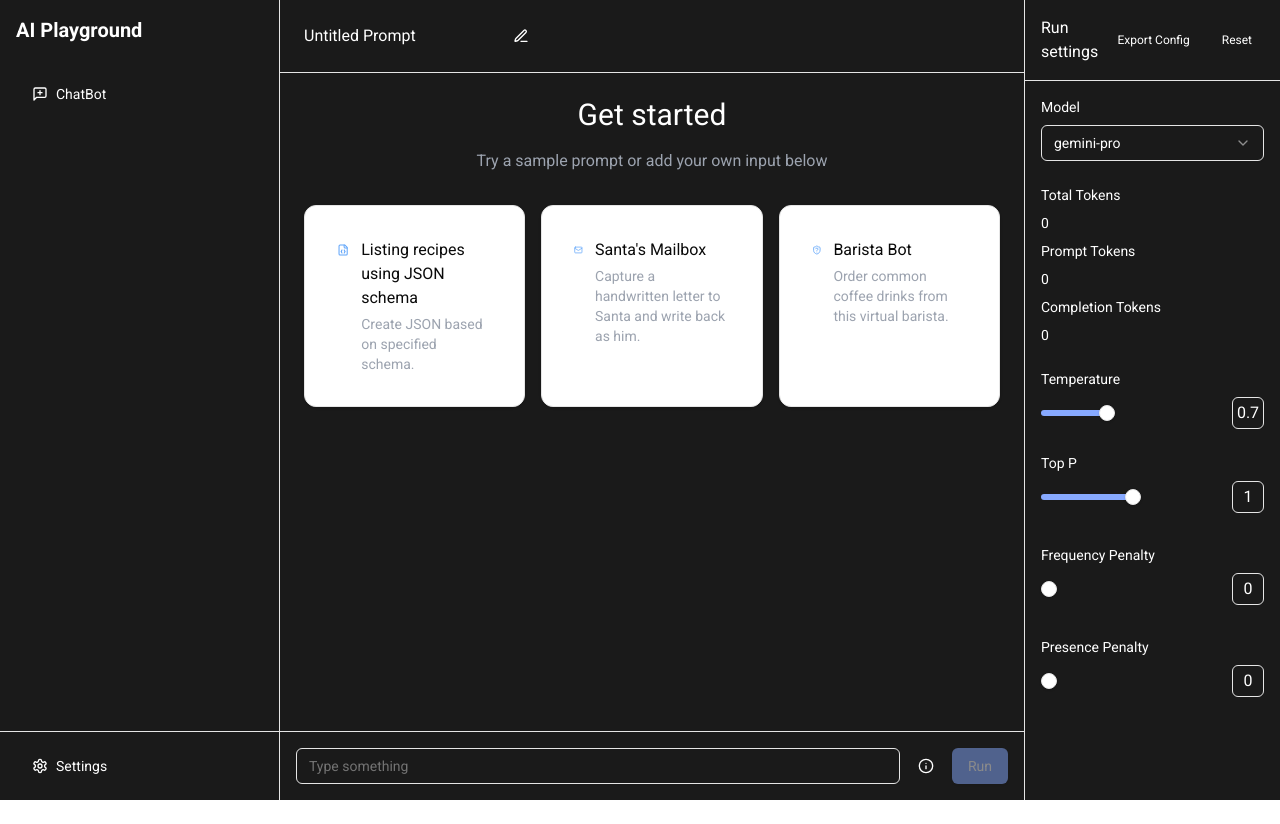
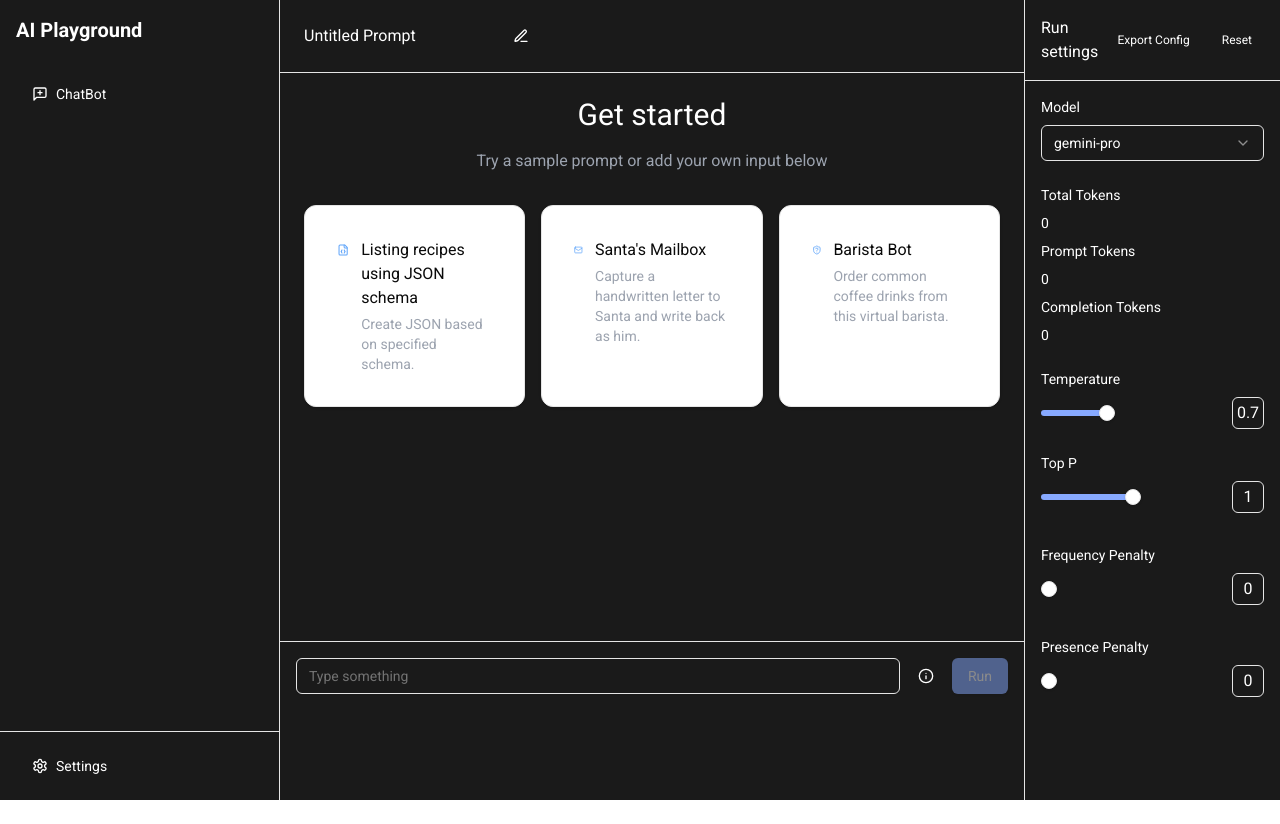
Before and after one commit to sagargolait/AI-Playground, a Next.js app: page / in a window 1280 px wide. Built offline with nearby package versions, Linux system fonts and the light colour scheme.

Commit message:
minro changes

```diff
--- a/src/app/globals.css
+++ b/src/app/globals.css
@@ -126,6 +126,6 @@
 }
 @supports (padding: max(0px)) {
   .mb-safe {
-    margin-bottom: env(safe-area-inset-bottom, 24px);
+    margin-bottom: 90px;
   }
 }
```
